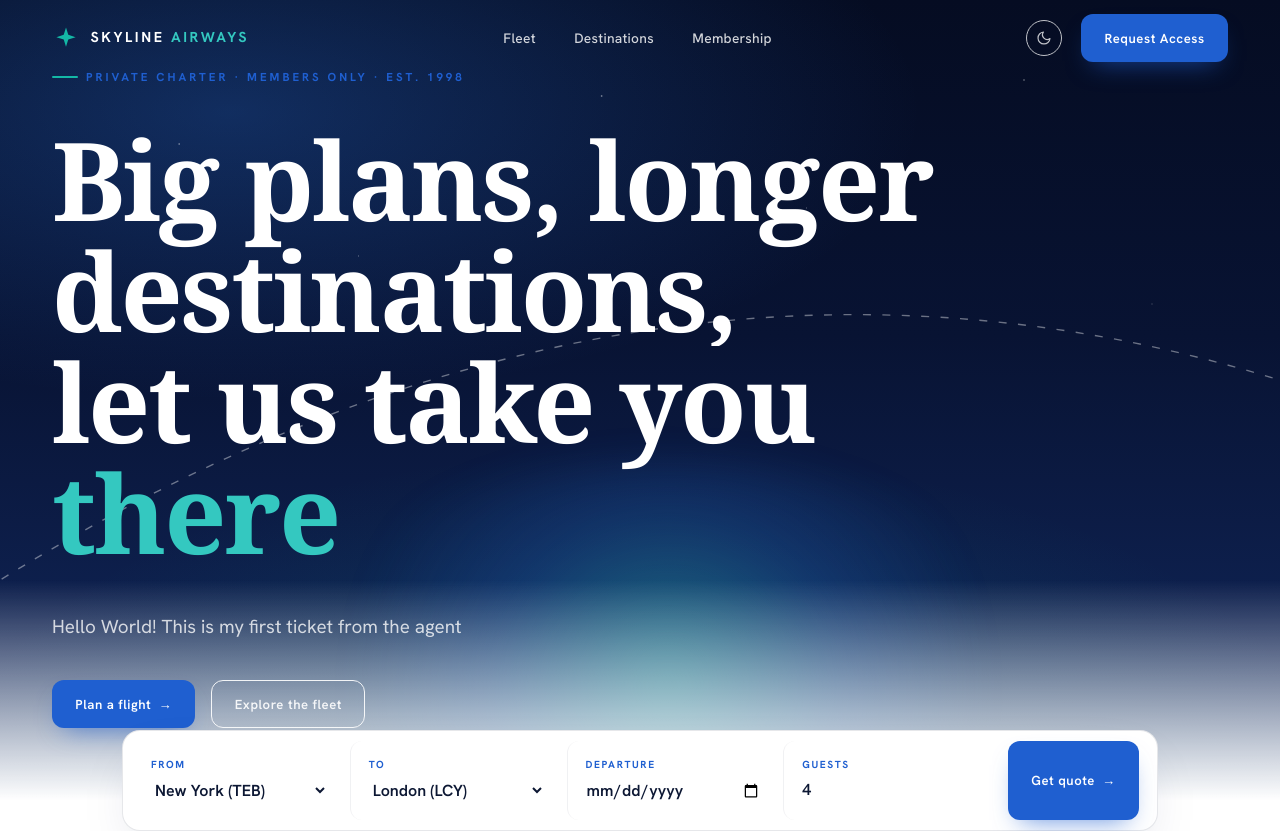
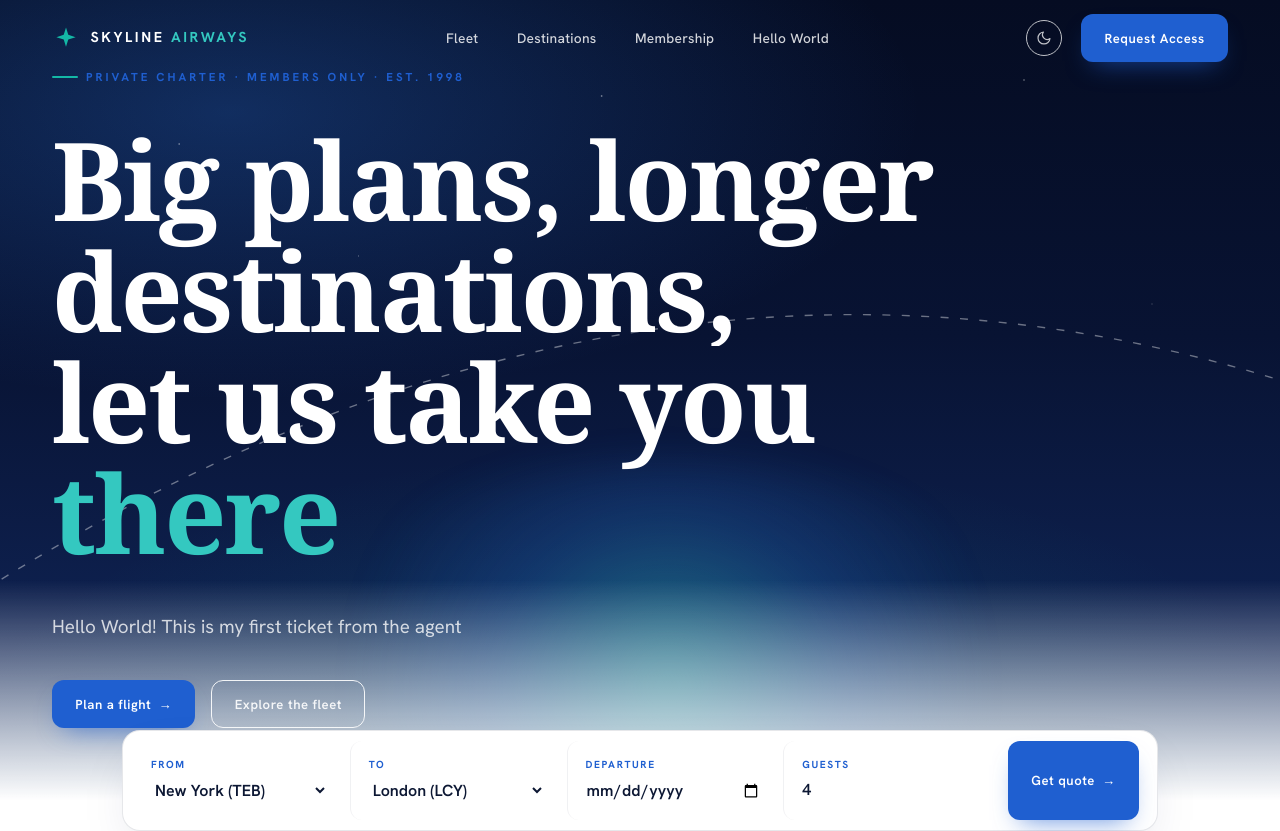
Before and after one commit to zeal-noahHoffman/Demo-Project, a React (Vite) app: page / in a window 1280 px wide. Shown: the top 831 px of the page. Built offline with nearby package versions, Linux system fonts and the light colour scheme.

Commit message:
feat(ATD-1): Add a new navbar item

```diff
--- a/src/App.jsx
+++ b/src/App.jsx
@@ -29,6 +29,7 @@ const LINKS = [
   ["Fleet", "#fleet"],
   ["Destinations", "#destinations"],
   ["Membership", "#membership"],
+  ["Hello World", "#"],
 ];
 
 function Logo() {
```
Also changed, not shown: 1 other file (tests, documents, lock files or other folders).
